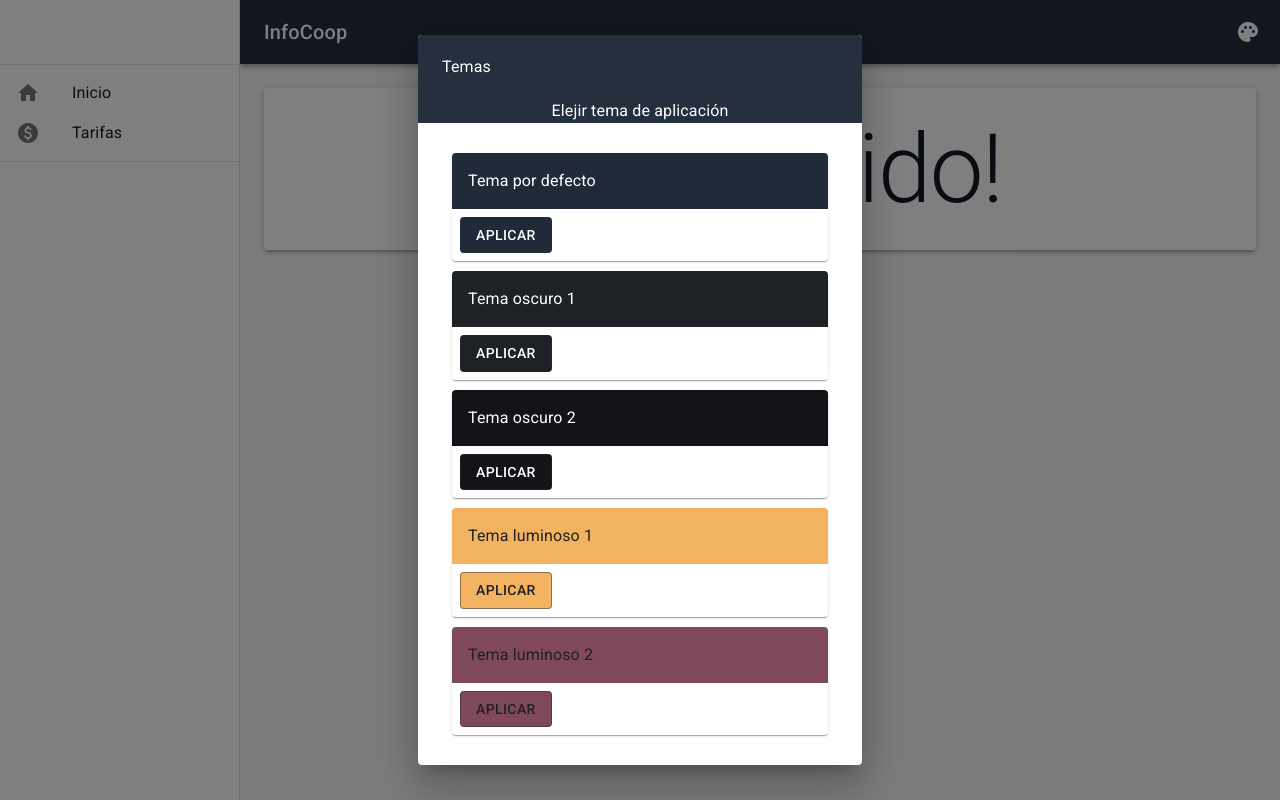
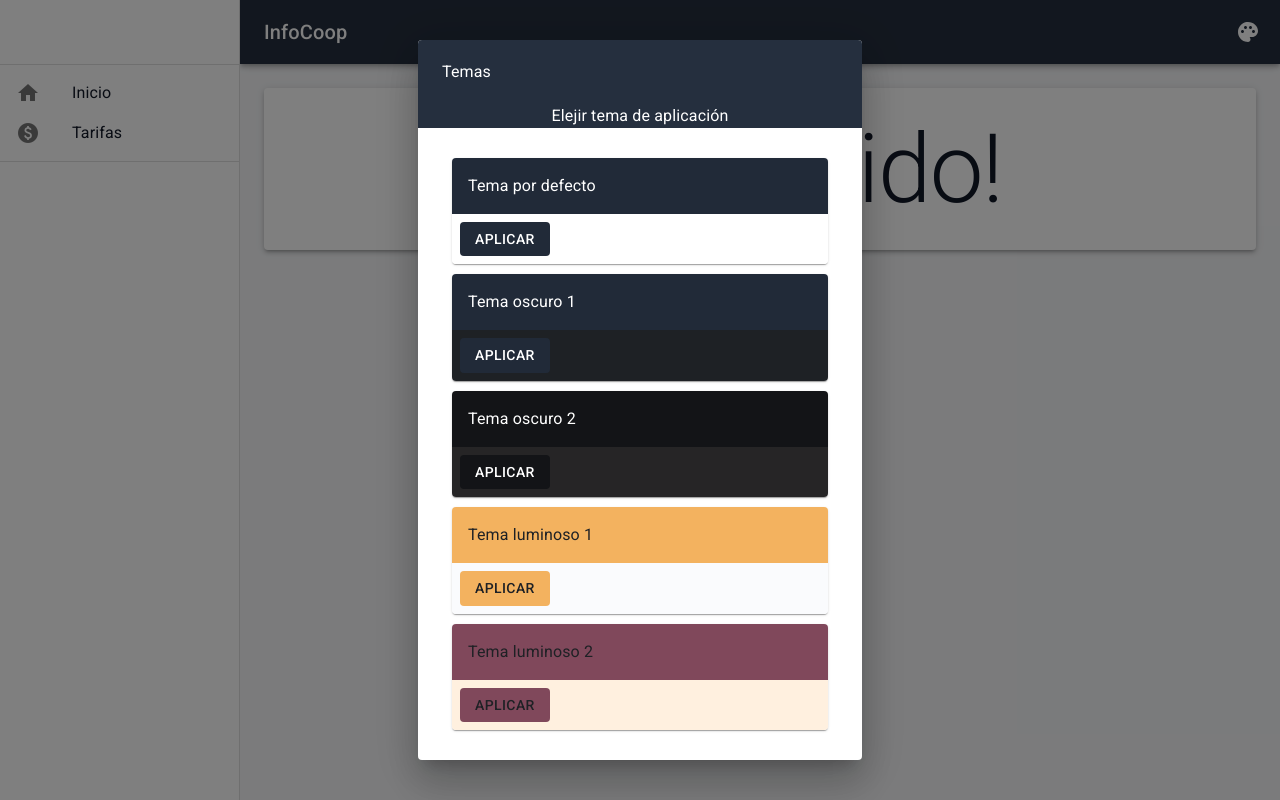
Before and after one commit to Tomyred/infocoop-app, a React (Create React App) app: page / in a window 1280 px wide. Both pictures are taken after a click on the button 1248 px from the left and 32 px from the top of the page. Built offline with nearby package versions, Linux system fonts and the light colour scheme.

Commit message:
theme dialog colors fixed

```diff
--- a/src/app/dashboard/dialog.js
+++ b/src/app/dashboard/dialog.js
@@ -75,12 +75,18 @@ const DashboardDialog = props => {
                                         {item.themeName}
                                     </Typography>
                                 </CardContent>
-                                <CardActions className="justify-center pb-24">
+                                <CardActions
+                                    style={{
+                                        backgroundColor:
+                                            item.theme.palette.background.paper,
+                                    }}
+                                >
                                     <Button
                                         className="justify-start px-32"
                                         style={{
                                             backgroundColor: item.mainColor,
                                             color: item.contrastColor,
+                                            border: item.mainColor,
                                         }}
                                         variant="outlined"
                                         onClick={() =>
--- a/src/app/theme/theme.js
+++ b/src/app/theme/theme.js
@@ -149,7 +149,7 @@ export const themes = [
     {
         themeName: "Tema oscuro 1",
         theme: darkTheme1,
-        mainColor: "#1E2125",
+        mainColor: "#212a38",
         contrastColor: "#FFFFFF",
     },
     {
```
